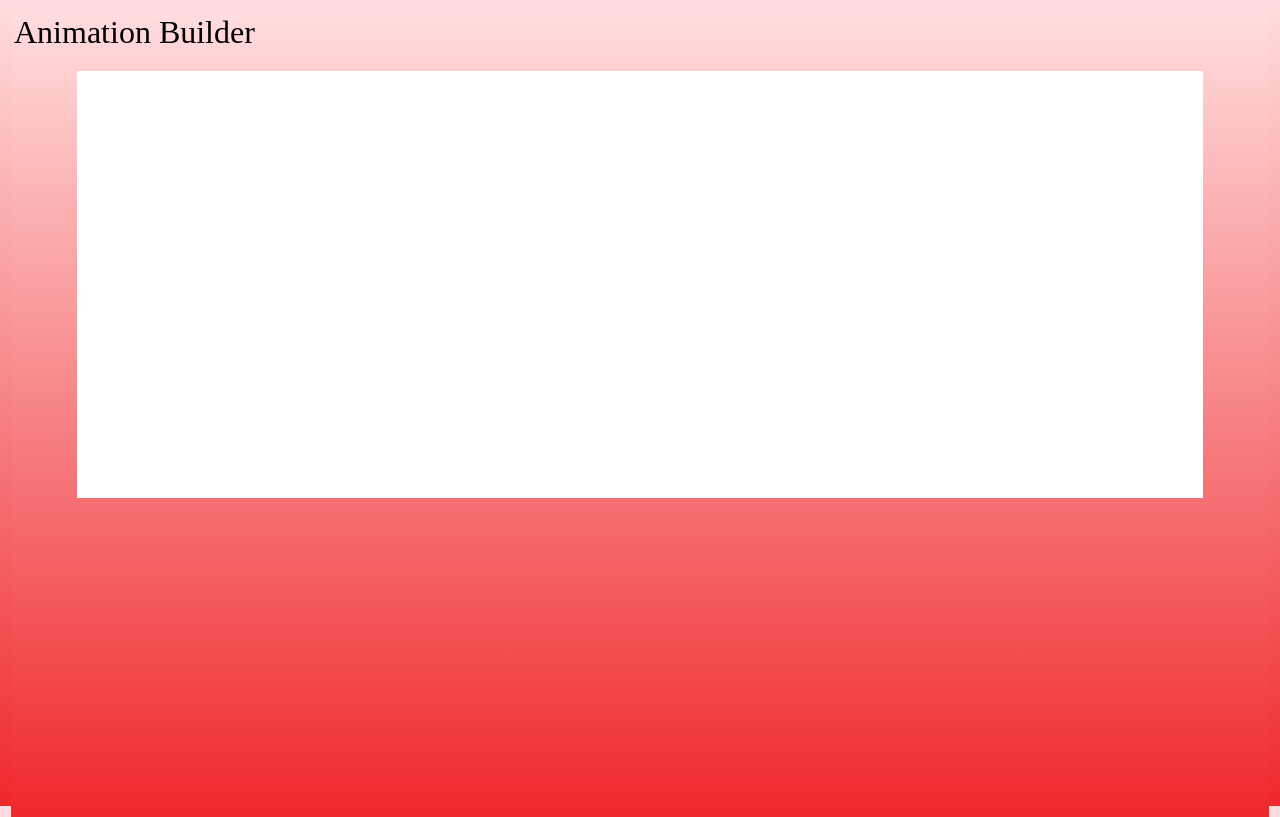
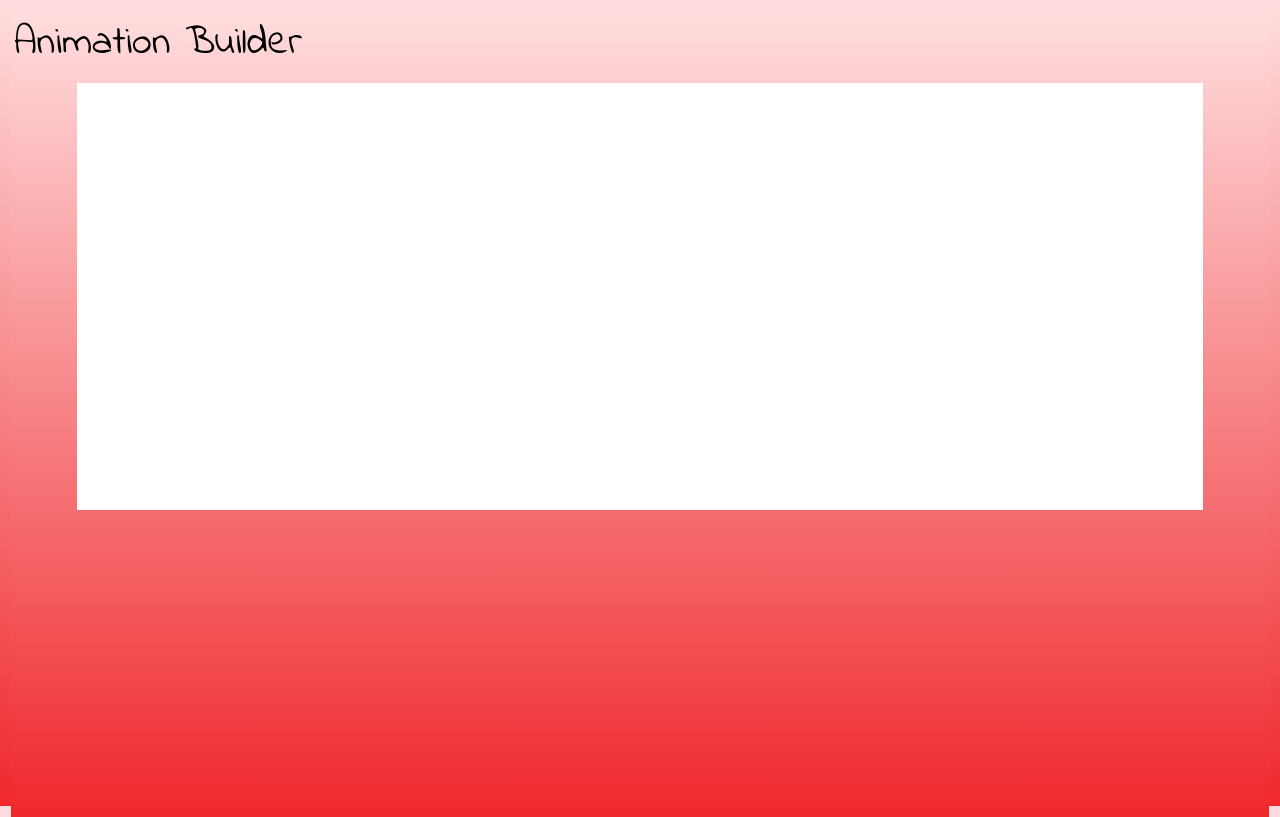
Before and after one commit to HardFirmSoft/ABS-Animation-Builder-Service, a plain HTML site: page index.html in a window 1280 px wide. Drawn offline with Linux system fonts and the light colour scheme.

Commit message:
some formatting stuff

```diff
--- a/css/main.css
+++ b/css/main.css
@@ -12,8 +12,9 @@ html, body {
     padding: 3px;
 }
 .header{
-    font-size: 2em;
-    margin-bottom: 20px;
+    font-size: 2.5em;
+    font-family: 'Indie Flower', cursive;
+    margin-bottom: 10px;
 }
 .body-container{
     margin-top: 80px;
--- a/index.html
+++ b/index.html
@@ -6,6 +6,7 @@
     <title>ABS-Animation Builder</title>
     <meta name="viewport" content="width=device-width, initial-scale=1">
     <link rel="stylesheet" type="text/css" media="screen" href="css/main.css" />
+    <link href="https://fonts.googleapis.com/css?family=Indie+Flower" rel="stylesheet">
 </head>
 <body>
     <div class="header">Animation Builder</div>
```
